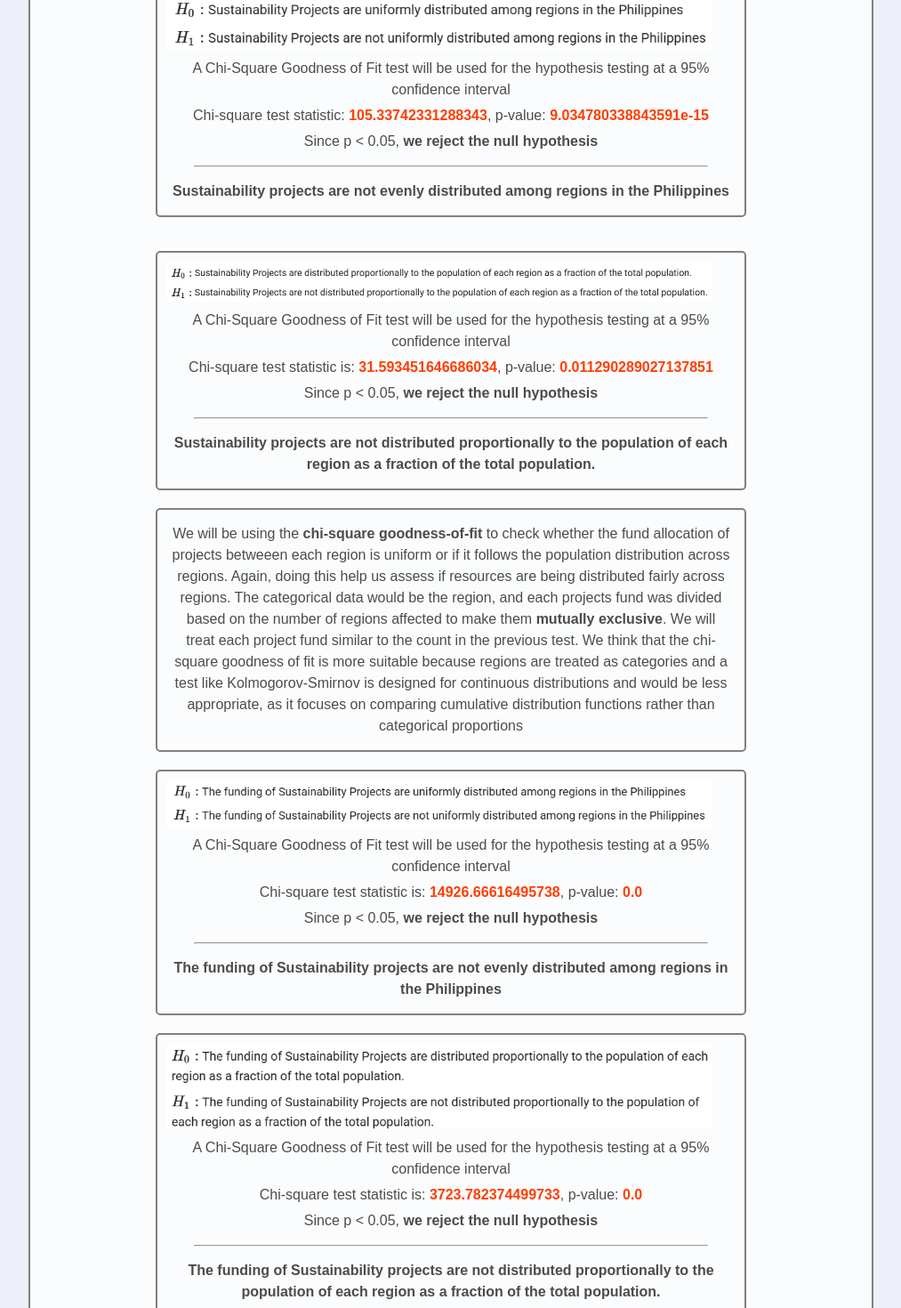
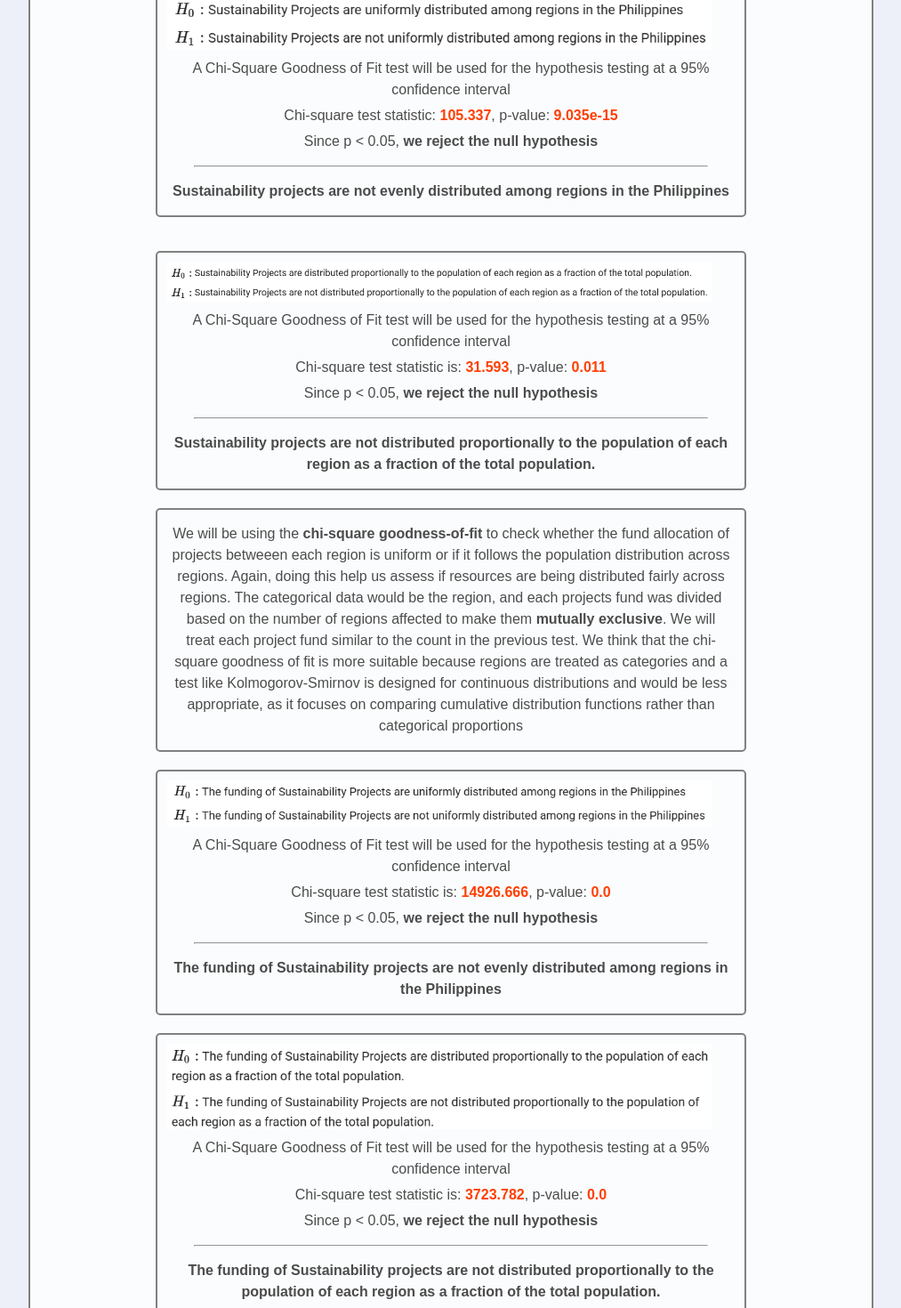
Before and after one commit to dddelacruz/cs132-2425b-grp14, a SvelteKit app: page /EDA in a window 1280 px wide. Shown: the part 6600-8070 px from the top of the page at 89% size, without its empty margins (133-1146 px from the left). Built offline with nearby package versions, Linux system fonts and the light colour scheme.

Commit message:
rounded p values and test statistic

```diff
--- a/src/routes/EDA/+page.svelte
+++ b/src/routes/EDA/+page.svelte
@@ -294,7 +294,7 @@
 	<div class="textbox">
 		<img src={Hypothesis_1} style='width: 48vw'>
 		<p> A Chi-Square Goodness of Fit test will be used for the hypothesis testing at a 95% confidence interval </p>
-		<p> Chi-square test statistic: <span class='highlight'>105.33742331288343</span>, p-value: <span class='highlight'>9.034780338843591e-15</span></p>
+		<p> Chi-square test statistic: <span class='highlight'>105.337</span>, p-value: <span class='highlight'>9.035e-15</span></p>
 		<p> Since p &lt; 0.05, <b>we reject the null hypothesis</b></p>
 		<hr>
 		<p><b> Sustainability projects are not evenly distributed among regions in the Philippines</b></p>
@@ -305,7 +305,7 @@
 	<div class ='textbox'>
 		<img src={Hypothesis_2} style='width: 48vw'>
 		<p> A Chi-Square Goodness of Fit test will be used for the hypothesis testing at a 95% confidence interval </p>
-		<p> Chi-square test statistic is: <span class='highlight'>31.593451646686034</span>, p-value: <span class='highlight'>0.011290289027137851</span></p>
+		<p> Chi-square test statistic is: <span class='highlight'>31.593</span>, p-value: <span class='highlight'>0.011</span></p>
 		<p> Since p &lt; 0.05, <b>we reject the null hypothesis</b></p>
 		<hr>
 		<p><b> Sustainability projects are not distributed proportionally to the population of each region as a fraction of the total population.</b></p>
@@ -325,7 +325,7 @@
 	<div class ='textbox'>
 		<img src={Hypothesis_3} style='width: 48vw'>
 		<p> A Chi-Square Goodness of Fit test will be used for the hypothesis testing at a 95% confidence interval </p>
-		<p> Chi-square test statistic is: <span class='highlight'>14926.66616495738</span>, p-value: <span class='highlight'>0.0</span></p>
+		<p> Chi-square test statistic is: <span class='highlight'>14926.666</span>, p-value: <span class='highlight'>0.0</span></p>
 		<p> Since p &lt; 0.05, <b>we reject the null hypothesis</b></p>
 		<hr>
 		<p><b> The funding of Sustainability projects are not evenly distributed among regions in the Philippines</b></p>
@@ -334,7 +334,7 @@
 	<div class ='textbox'>
 		<img src={Hypothesis_4} style='width: 48vw'>
 		<p> A Chi-Square Goodness of Fit test will be used for the hypothesis testing at a 95% confidence interval </p>
-		<p> Chi-square test statistic is: <span class='highlight'>3723.782374499733</span>, p-value: <span class='highlight'>0.0</span></p>
+		<p> Chi-square test statistic is: <span class='highlight'>3723.782</span>, p-value: <span class='highlight'>0.0</span></p>
 		<p> Since p &lt; 0.05, <b>we reject the null hypothesis</b></p>
 		<hr>
 		<p><b> The funding of Sustainability projects are not distributed proportionally to the population of each region as a fraction of the total population.</b></p>
```
